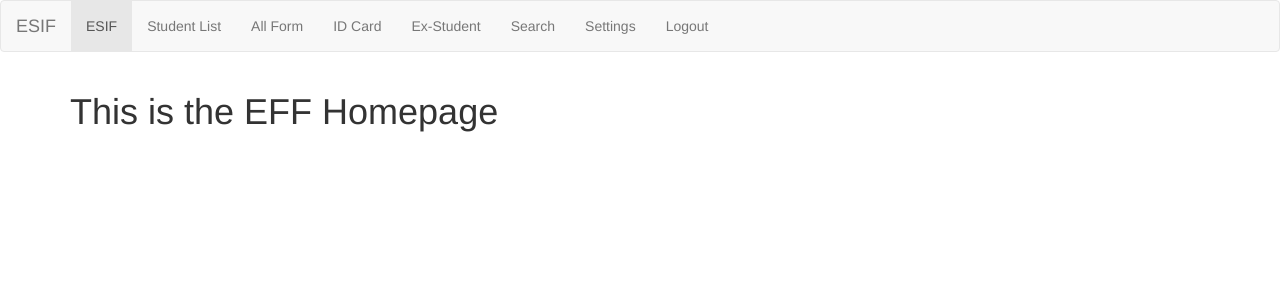
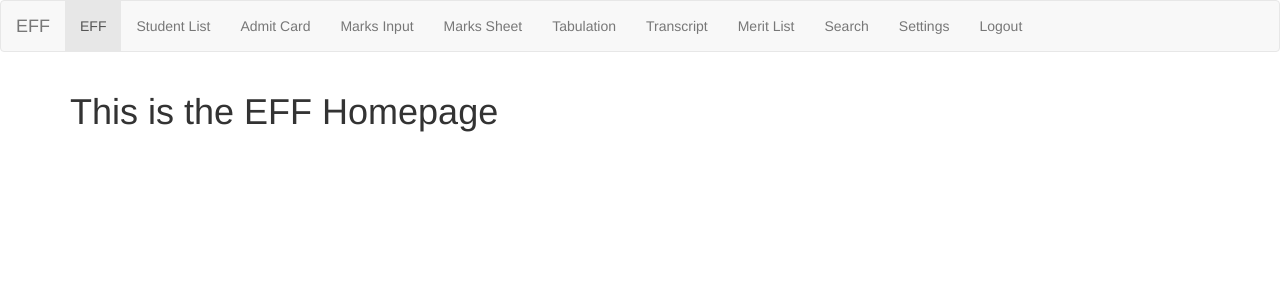
Before and after one commit to heartsantor/Student-Management-System, a PHP site: page /eff/index.php in a window 1280 px wide. Shown: the top 300 px of the page. Run offline with PHP 8.4, Linux system fonts and the light colour scheme; the visitor is signed in with stand-in values (Sample User, id 1).

Commit message:
Edited Navbar of EFF

```diff
--- a/eff/navbar.php
+++ b/eff/navbar.php
@@ -1,14 +1,17 @@
 <nav class="navbar navbar-default">
   <div class="container-fluid">
     <div class="navbar-header">
-      <a class="navbar-brand" href="index.php">ESIF</a>
+      <a class="navbar-brand" href="index.php">EFF</a>
     </div>
     <ul class="nav navbar-nav">
-      <li class="active"><a href="index.php">ESIF</a></li>
+      <li class="active"><a href="index.php">EFF</a></li>
       <li><a href="#">Student List</a></li>
-      <li><a href="#">All Form</a></li>
-      <li><a href="#">ID Card</a></li>
-      <li><a href="#">Ex-Student</a></li>
+      <li><a href="#">Admit Card</a></li>
+      <li><a href="#">Marks Input</a></li>
+      <li><a href="#">Marks Sheet</a></li>
+      <li><a href="#">Tabulation</a></li>
+      <li><a href="#">Transcript</a></li>
+      <li><a href="#">Merit List</a></li>
       <li><a href="#">Search</a></li>
       <li><a href="#">Settings</a></li>
       <li><a href="#">Logout</a></li>
--- a/index.php
+++ b/index.php
@@ -3,3 +3,6 @@ session_start();
 if(!$_SESSION['role']){
     header("location:login");
 }
+$category=$_SESSION['category'];
+if($category=="eff") header("location:eff");
+if($category=="esif") header("location:esif");
```
